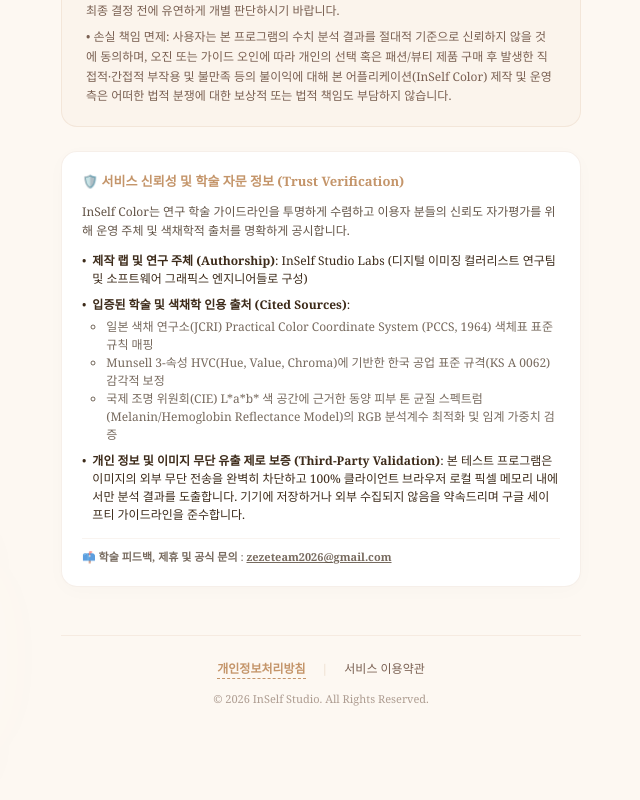
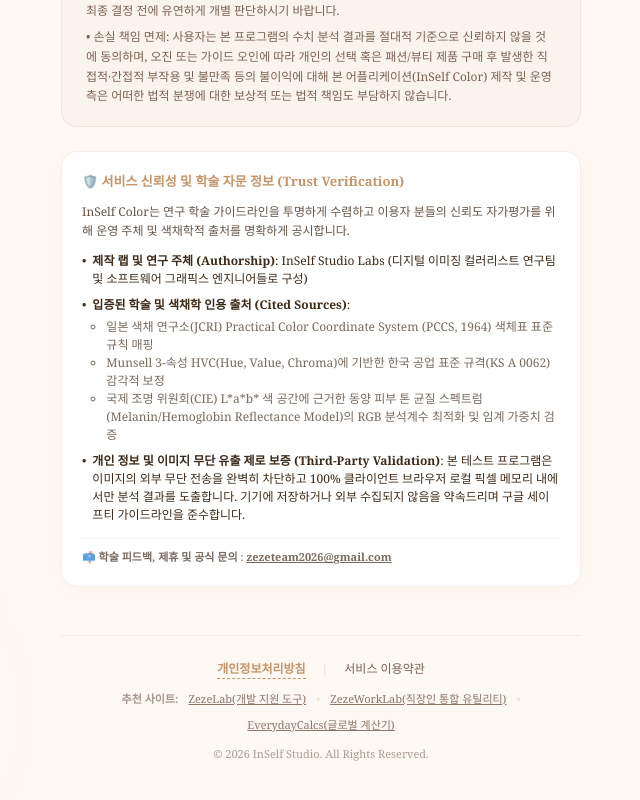
Before and after one commit to zezeStudio/InSelfColor, a React (Vite) app: page / in a window 1280 px wide. Shown: the part 2063-2863 px from the top of the page, without its empty margins (319-959 px from the left). Built offline with nearby package versions, Linux system fonts and the light colour scheme.

Commit message:
feat(footer): add recommended sites section to footer
Update the PersonalColorTest component to include external links for related developer and productivity tools.

```diff
--- a/src/components/PersonalColorTest.tsx
+++ b/src/components/PersonalColorTest.tsx
@@ -2805,6 +2805,38 @@
               {lang === "ko" ? "서비스 이용약관" : "Terms of Service"}
             </a>
           </div>
+          <div style={{ display: "flex", justifyContent: "center", alignItems: "center", gap: "10px", flexWrap: "wrap", marginBottom: "12px", fontSize: "11px", color: "rgba(122,96,82,0.65)" }}>
+            <span style={{ fontWeight: "600" }}>{lang === "ko" ? "추천 사이트" : "Recommended Sites"}:</span>
+            <a
+              href="https://www.zezelab.xyz"
+              target="_blank"
+              rel="noopener noreferrer"
+              style={{ color: "rgba(122,96,82,0.85)", textDecoration: "underline" }}
+              title={lang === "ko" ? "개발 지원 도구" : "Developer Support Tools"}
+            >
+              {lang === "ko" ? "ZezeLab(개발 지원 도구)" : "ZezeLab (Dev Tools)"}
+            </a>
+            <span style={{ color: "rgba(196,149,106,0.2)" }}>•</span>
+            <a
+              href="https://www.zezeworklab.xyz"
+              target="_blank"
+              rel="noopener noreferrer"
+              style={{ color: "rgba(122,96,82,0.85)", textDecoration: "underline" }}
+              title={lang === "ko" ? "직장인 필수 통합 유틸리티 플랫폼" : "Essential Utilities for Office Workers"}
+            >
+              {lang === "ko" ? "ZezeWorkLab(직장인 통합 유틸리티)" : "ZezeWorkLab (Office Utilities)"}
+            </a>
+            <span style={{ color: "rgba(196,149,106,0.2)" }}>•</span>
+            <a
+              href="https://everydaycalcs.pages.dev"
+              target="_blank"
+              rel="noopener noreferrer"
+              style={{ color: "rgba(122,96,82,0.85)", textDecoration: "underline" }}
+              title={lang === "ko" ? "글로벌 계산기 플랫폼" : "Global Calculator Platform"}
+            >
+              {lang === "ko" ? "EverydayCalcs(글로벌 계산기)" : "EverydayCalcs (Global Calculators)"}
+            </a>
+          </div>
           <p style={{ fontSize: "11px", color: "rgba(122,96,82,0.6)" }}>
             © {new Date().getFullYear()} InSelf Studio. All Rights Reserved.
           </p>
@@ -3867,6 +3899,38 @@
                 style={{ color: "var(--sub)", fontWeight: "500", textDecoration: "none" }}
               >
                 {lang === "ko" ? "서비스 이용약관" : "Terms of Service"}
+              </a>
+            </div>
+            <div style={{ display: "flex", justifyContent: "center", alignItems: "center", gap: "10px", flexWrap: "wrap", marginBottom: "10px", fontSize: "11px", color: "rgba(122,96,82,0.65)" }}>
+              <span style={{ fontWeight: "600" }}>{lang === "ko" ? "추천 사이트" : "Recommended Sites"}:</span>
+              <a
+                href="https://www.zezelab.xyz"
+                target="_blank"
+                rel="noopener noreferrer"
+                style={{ color: "rgba(122,96,82,0.85)", textDecoration: "underline" }}
+                title={lang === "ko" ? "개발 지원 도구" : "Developer Support Tools"}
+              >
+                {lang === "ko" ? "ZezeLab(개발 지원 도구)" : "ZezeLab (Dev Tools)"}
+              </a>
+              <span style={{ color: "rgba(196,149,106,0.2)" }}>•</span>
+              <a
+                href="https://www.zezeworklab.xyz"
+                target="_blank"
+                rel="noopener noreferrer"
+                style={{ color: "rgba(122,96,82,0.85)", textDecoration: "underline" }}
+                title={lang === "ko" ? "직장인 필수 통합 유틸리티 플랫폼" : "Essential Utilities for Office Workers"}
+              >
+                {lang === "ko" ? "ZezeWorkLab(직장인 통합 유틸리티)" : "ZezeWorkLab (Office Utilities)"}
+              </a>
+              <span style={{ color: "rgba(196,149,106,0.2)" }}>•</span>
+              <a
+                href="https://everydaycalcs.pages.dev"
+                target="_blank"
+                rel="noopener noreferrer"
+                style={{ color: "rgba(122,96,82,0.85)", textDecoration: "underline" }}
+                title={lang === "ko" ? "글로벌 계산기 플랫폼" : "Global Calculator Platform"}
+              >
+                {lang === "ko" ? "EverydayCalcs(글로벌 계산기)" : "EverydayCalcs (Global Calculators)"}
               </a>
             </div>
             <p style={{ fontSize: "10.5px", color: "rgba(122,96,82,0.5)" }}>
```
